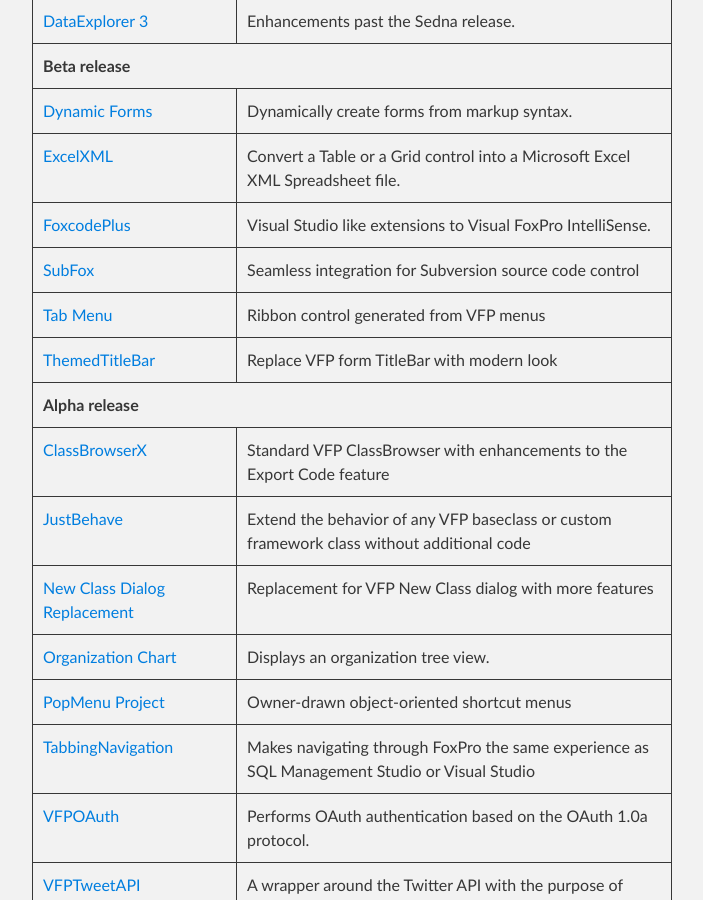
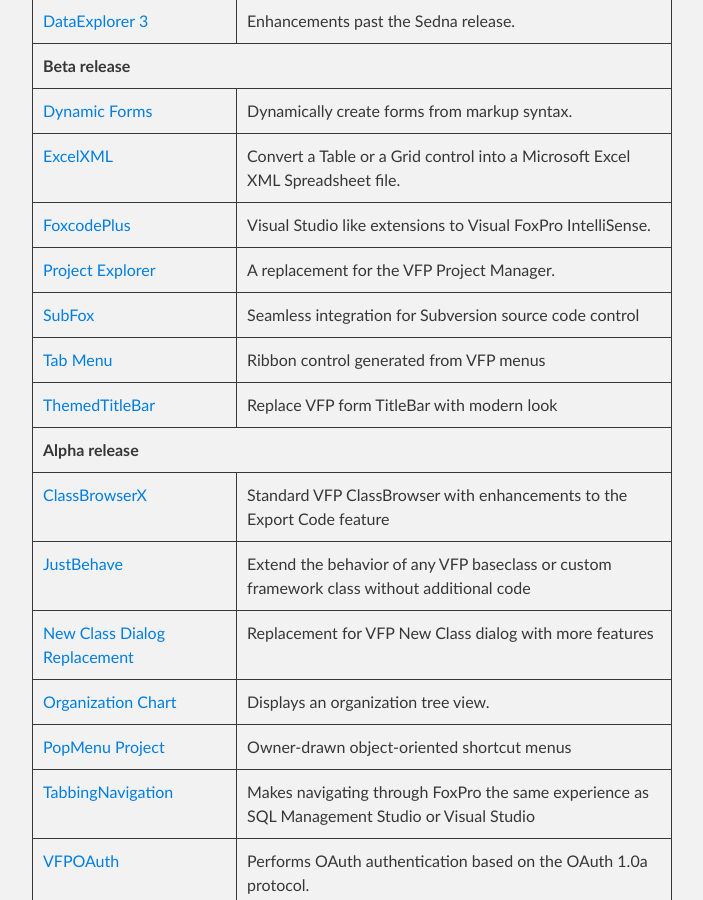
Before and after one commit to VFPX/VFPX.github.io, a Jekyll site: the page built from projects.md, in a window 1280 px wide and 900 px high, scrolled down 4599 px. Shown: the whole window, without its empty margins (288-991 px from the left). Built offline with Jekyll 4.4.1, drawn with Linux system fonts in a browser that asks for light colours; our own code applies the rules of GitHub Pages for plain Markdown files.

Commit message:
Added Project Explorer

```diff
--- a/_data/projects.json
+++ b/_data/projects.json
@@ -414,6 +414,12 @@
     "state": "Beta release"
   },
   {
+    "project": "Project Explorer",
+    "url": "https://github.com/DougHennig/ProjectExplorer",
+    "description": "A replacement for the VFP Project Manager.",
+    "state": "Beta release"
+  },
+  {
     "project": "SubFox",
     "url": "https://github.com/VFPX/SubFox",
     "description": "Seamless integration for Subversion source code control",
```
Also changed, not shown: _posts/2017-10-03-project-explorer.markdown (added, +8 -0 lines).
